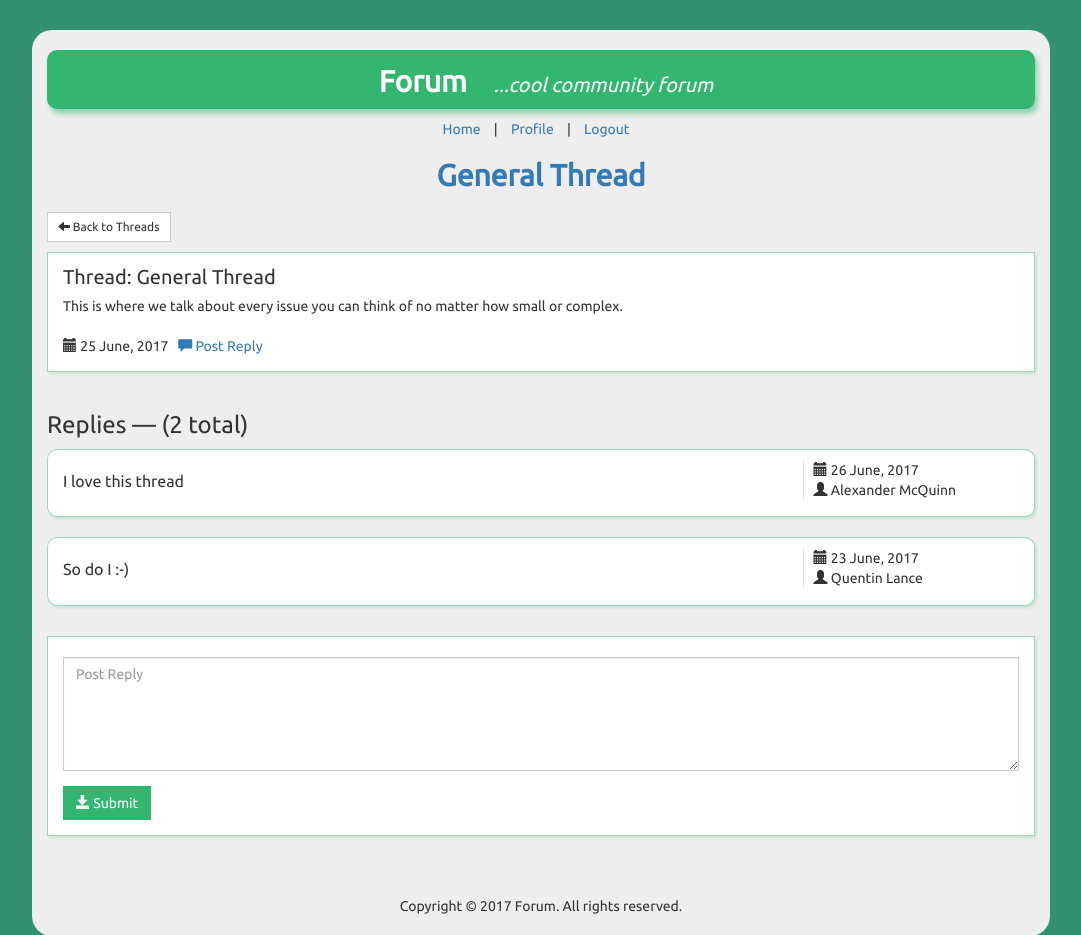
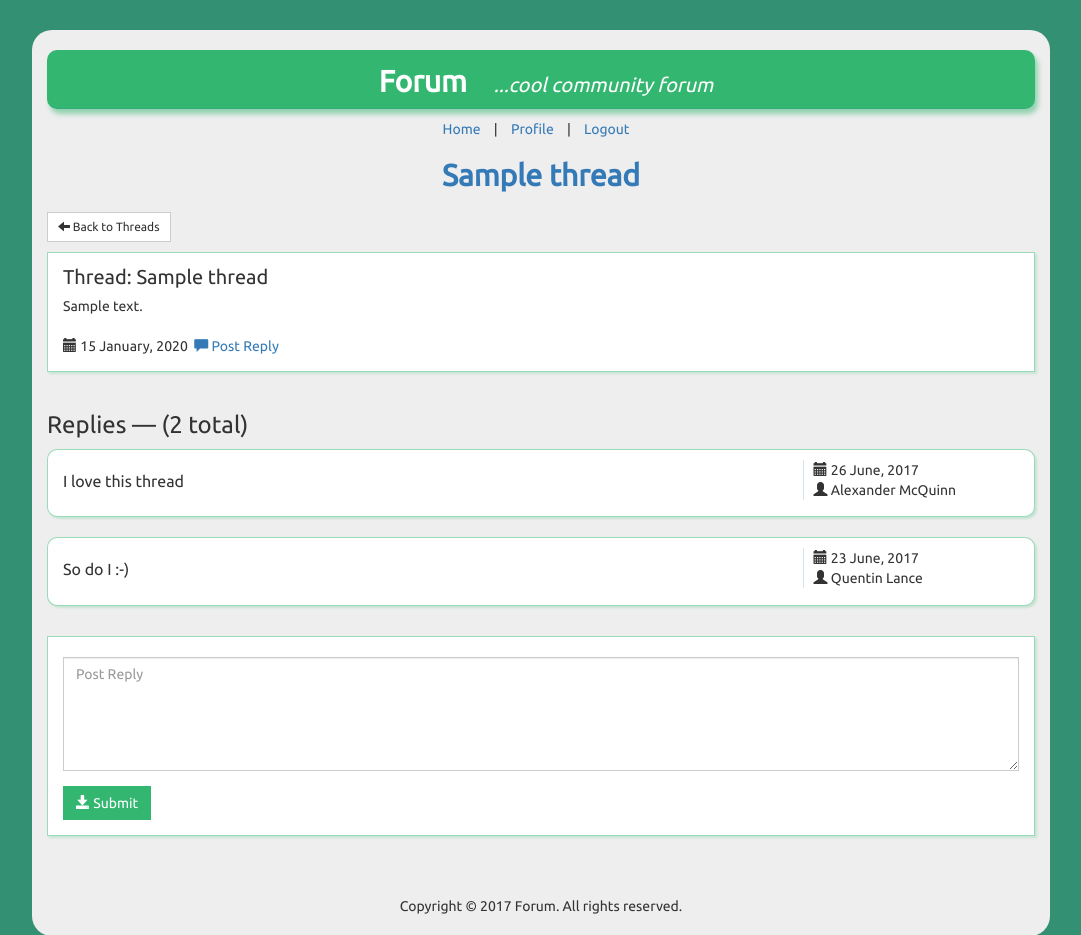
Before and after one commit to harryscodingvault/flask_upload_app, a Flask app: template templates/thread.html in a window 1280 px wide. Shown: the top 935 px of the page, without its empty margins (99-1180 px from the left). Run offline with Flask 2, Linux system fonts and the light colour scheme; tables that the repository leaves empty hold one stand-in row (values such as "Sample post"); the template is opened without the code that fills it: values that come from a table or form of the project are taken from there, most other values are stand-ins (such as "Sample title", 1, 10 or a date in 2020); some libraries are stand-ins or nearby versions.

Commit message:
dateime displayed

```diff
--- a/app.py
+++ b/app.py
@@ -73,6 +73,8 @@ def index():
 def profile():
     return render_template('profile.html')
 
-@app.route('/thread')
-def thread():
-    return render_template('thread.html')
+@app.route('/thread/<thread_id>')
+def thread(thread_id):
+    thread = Thread.query.get(int(thread_id))
+
+    return render_template('thread.html', thread=thread)
--- a/migrations/versions/2505adf85a69_.py
+++ b/migrations/versions/463eca648553_.py
@@ -1,8 +1,8 @@
 """empty message
 
-Revision ID: 2505adf85a69
+Revision ID: 463eca648553
 Revises:
-Create Date: 2020-06-09 15:31:31.686091
+Create Date: 2020-06-09 15:36:00.243414
 
 """
 from alembic import op
@@ -10,7 +10,7 @@ import sqlalchemy as sa
 
 
 # revision identifiers, used by Alembic.
-revision = '2505adf85a69'
+revision = '463eca648553'
 down_revision = None
 branch_labels = None
 depends_on = None
--- a/templates/index.html
+++ b/templates/index.html
@@ -29,7 +29,7 @@
                 <div class="row">
                     <div class="col-lg-4">
                         <h3 class="panel-title">
-                            <a href="./thread.html" style="font-size: 18px;" class="blue">
+                            <a href="{{ url_for('thread', thread_id=thread.id) }}" style="font-size: 18px;" class="blue">
                                 {{ thread.title }}
                             </a>
                         </h3>
--- a/templates/thread.html
+++ b/templates/thread.html
@@ -4,7 +4,7 @@
 
 {% block body %}
 <div class="pageTitle">
-    <a href="">General Thread</a>
+    <a href="">{{ thread.title }}</a>
 </div>
 
 <div class="row">
@@ -21,17 +21,16 @@
             <div class="panel-body">
                 <div class="row">
                     <div class="col-lg-12">
-                        <p class="big">Thread: General Thread</p>
+                        <p class="big">Thread: {{ thread.title }}</p>
                     </div>
                     <div class="col-lg-12">
-                        This is where we talk about every issue you can think of no matter how small
-                        or complex.
+                        {{ thread.description }}
                     </div>
 
                     <div class="col-lg-12">
                         <br />
                         <i class="glyphicon glyphicon-calendar"></i>
-                        25 June, 2017 &nbsp;
+                        {{ thread.date_created.strftime('%d %B, %Y') }}&nbsp;
                         <a href="#_reply"><i class="glyphicon glyphicon-comment"></i> Post Reply</a>
                     </div>
                 </div>
```
Also changed, not shown: forum.db.
